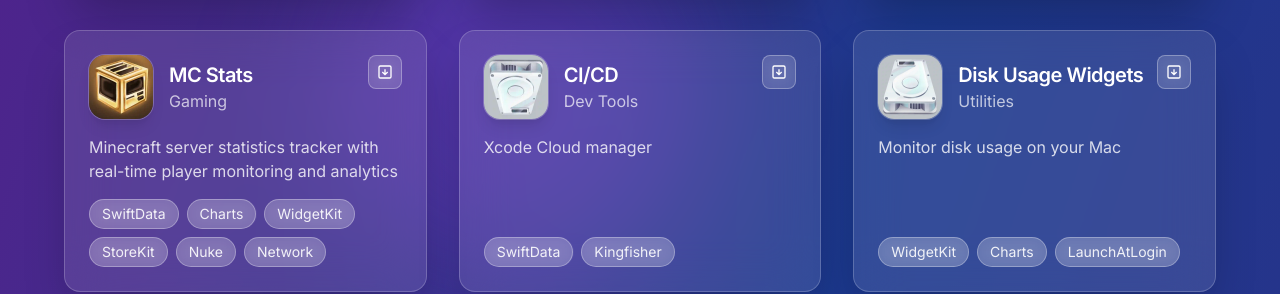
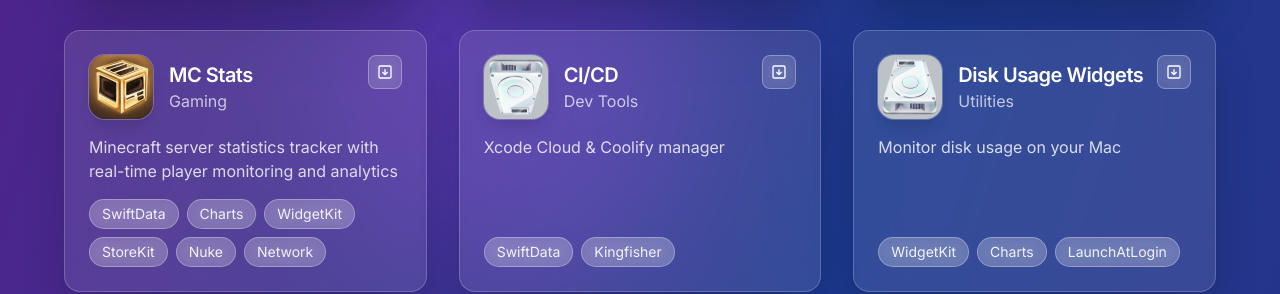
Before and after one commit to TopScrech/TopScrech-dev, a Nuxt app: page / in a window 1280 px wide. Shown: the part 1083-1377 px from the top of the page. Built offline with nearby package versions, Linux system fonts and the light colour scheme.

Commit message:
updated CI/CD description

```diff
--- a/pages/data/apps.js
+++ b/pages/data/apps.js
@@ -72,7 +72,7 @@ export const apps = [
     name: "CI/CD",
     category: "Dev Tools",
     description:
-      "Xcode Cloud manager",
+      "Xcode Cloud & Coolify manager",
     iconName: "ci-cd",
     technologies: [
       "SwiftData",
```
